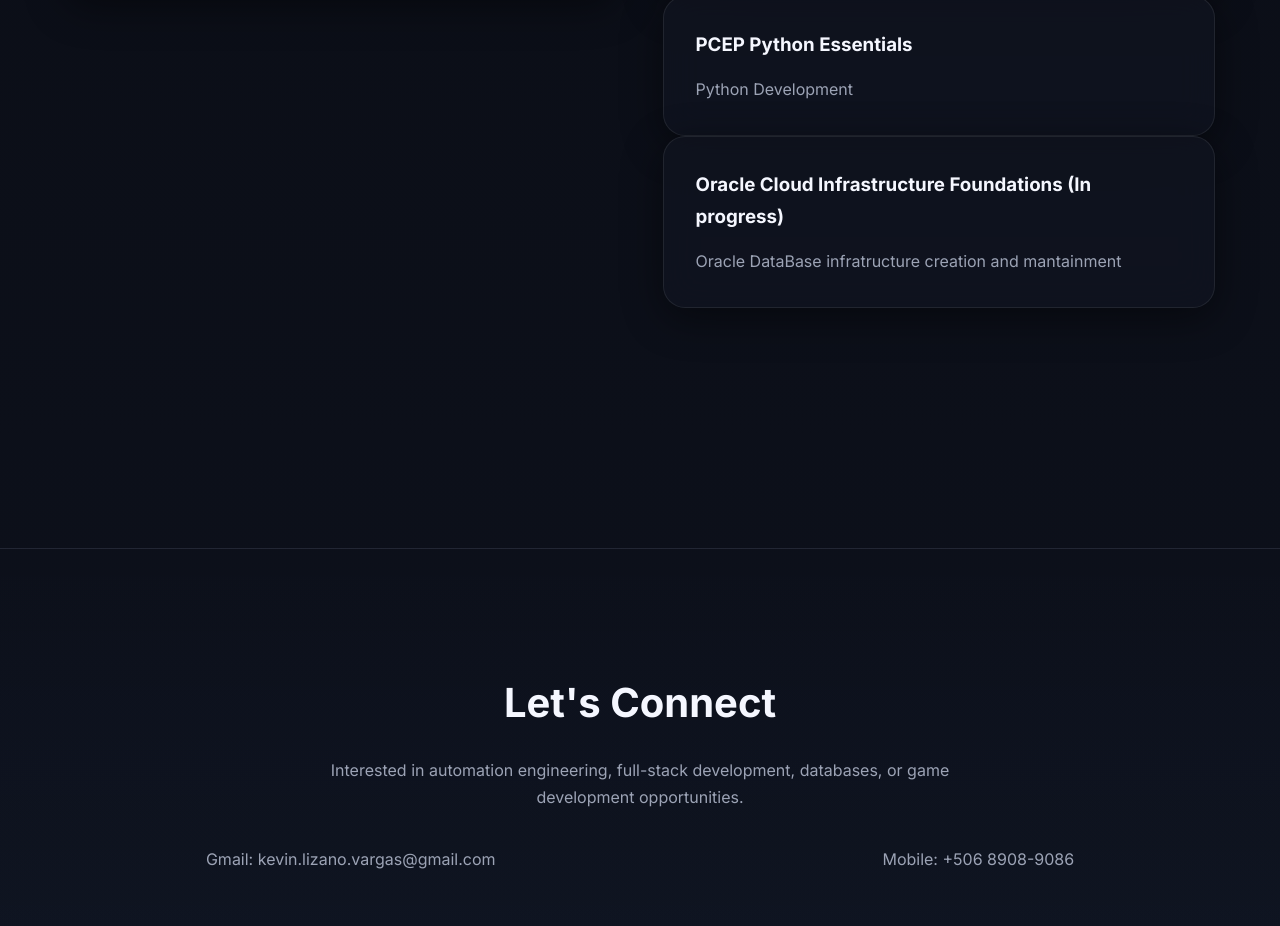
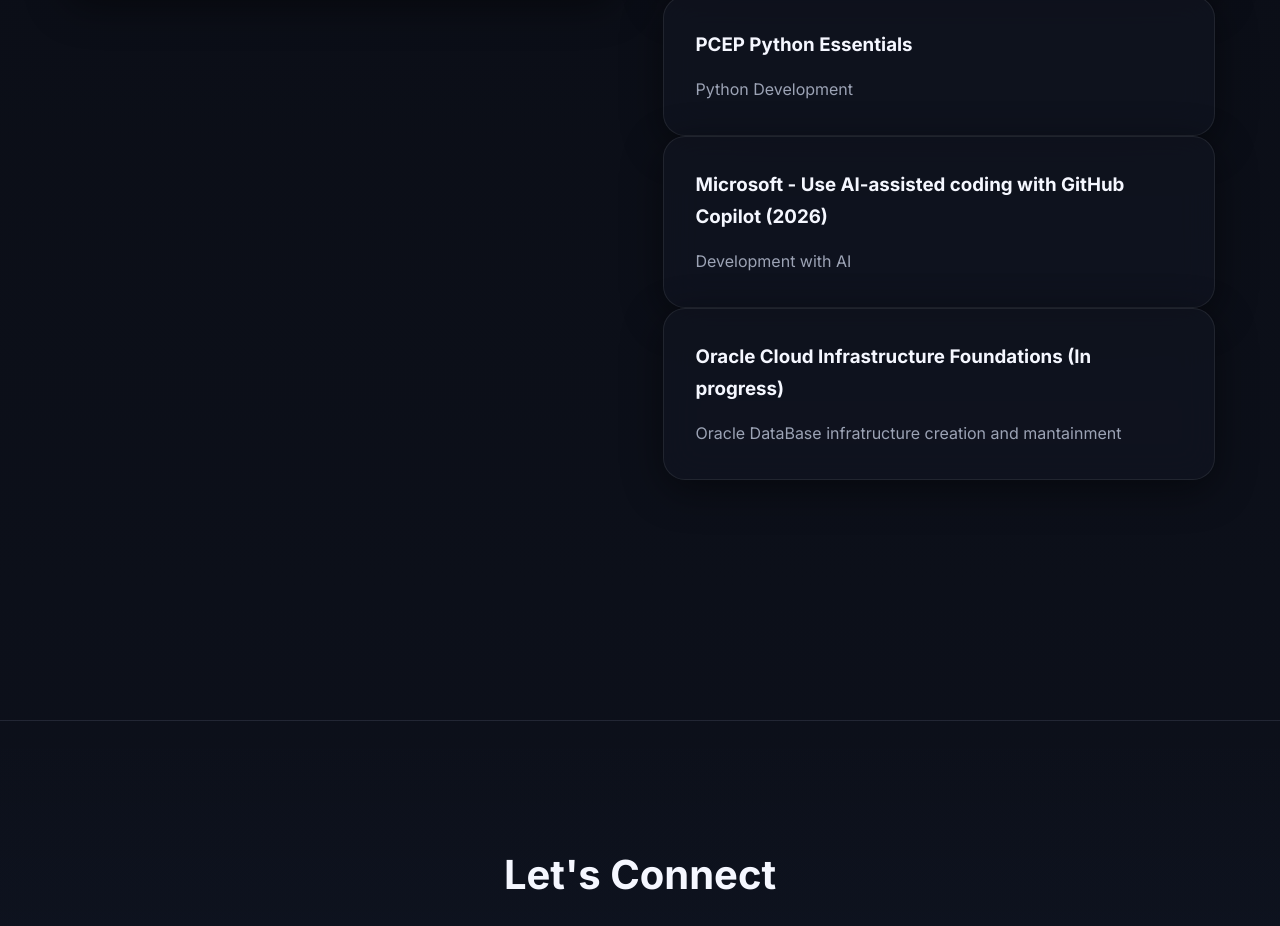
Before and after one commit to KevinhoProgra/portfolio, a plain HTML site: page index.html in a window 1280 px wide. Shown: the part 4157-5083 px from the top of the page. Drawn offline with Linux system fonts and the light colour scheme.

Commit message:
Update index.html
Certifaction update

```diff
--- a/index.html
+++ b/index.html
@@ -267,6 +267,11 @@
               <p>Python Development</p>
             </div>
 
+             <div class="education-card">
+              <h3>Microsoft - Use AI-assisted coding with GitHub Copilot (2026)</h3>
+              <p>Development with AI</p>
+            </div>
+
             <div class="education-card">
               <h3>Oracle Cloud Infrastructure Foundations (In progress)</h3>
               <p>Oracle DataBase infratructure creation and mantainment</p>
```
